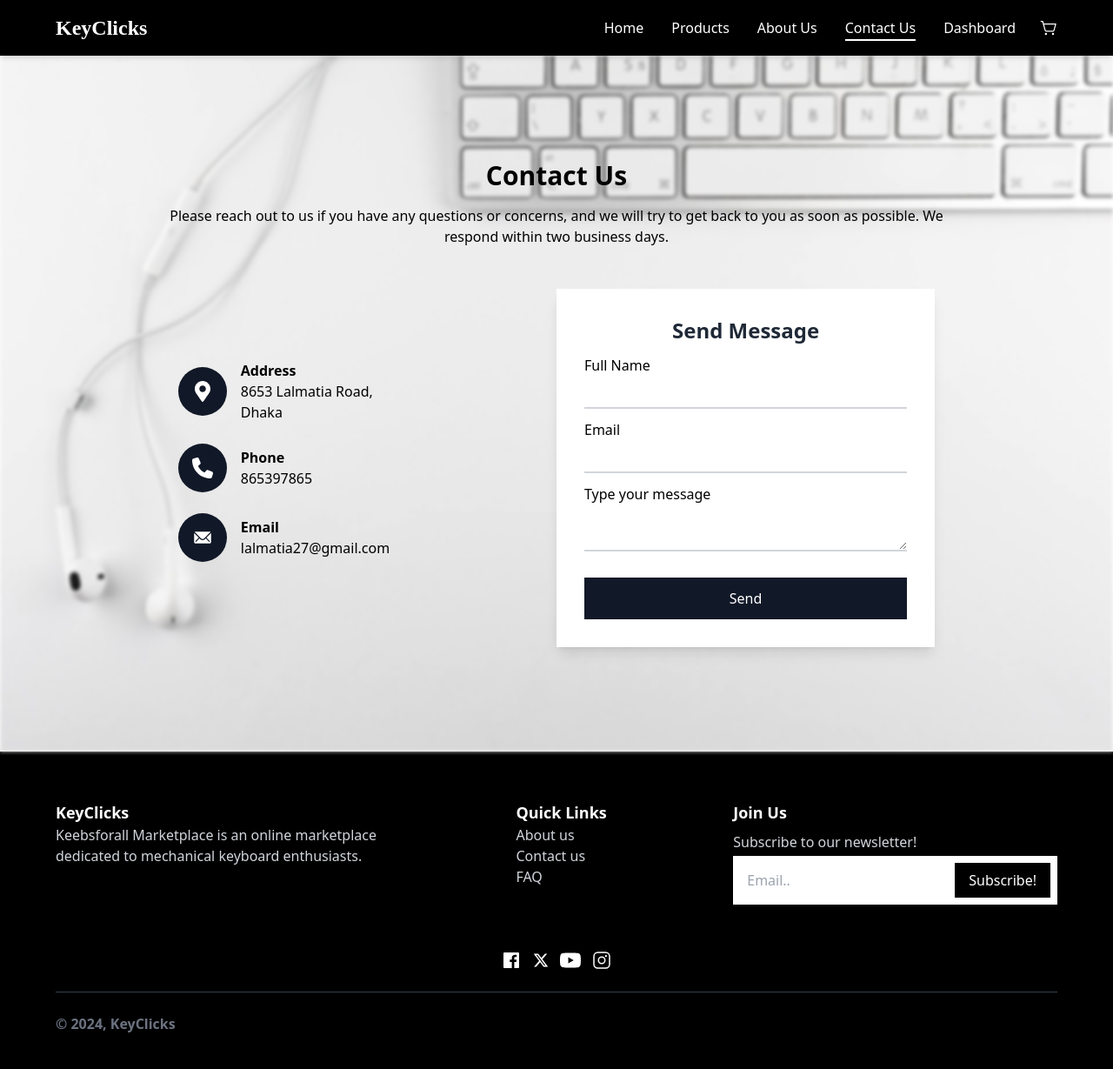
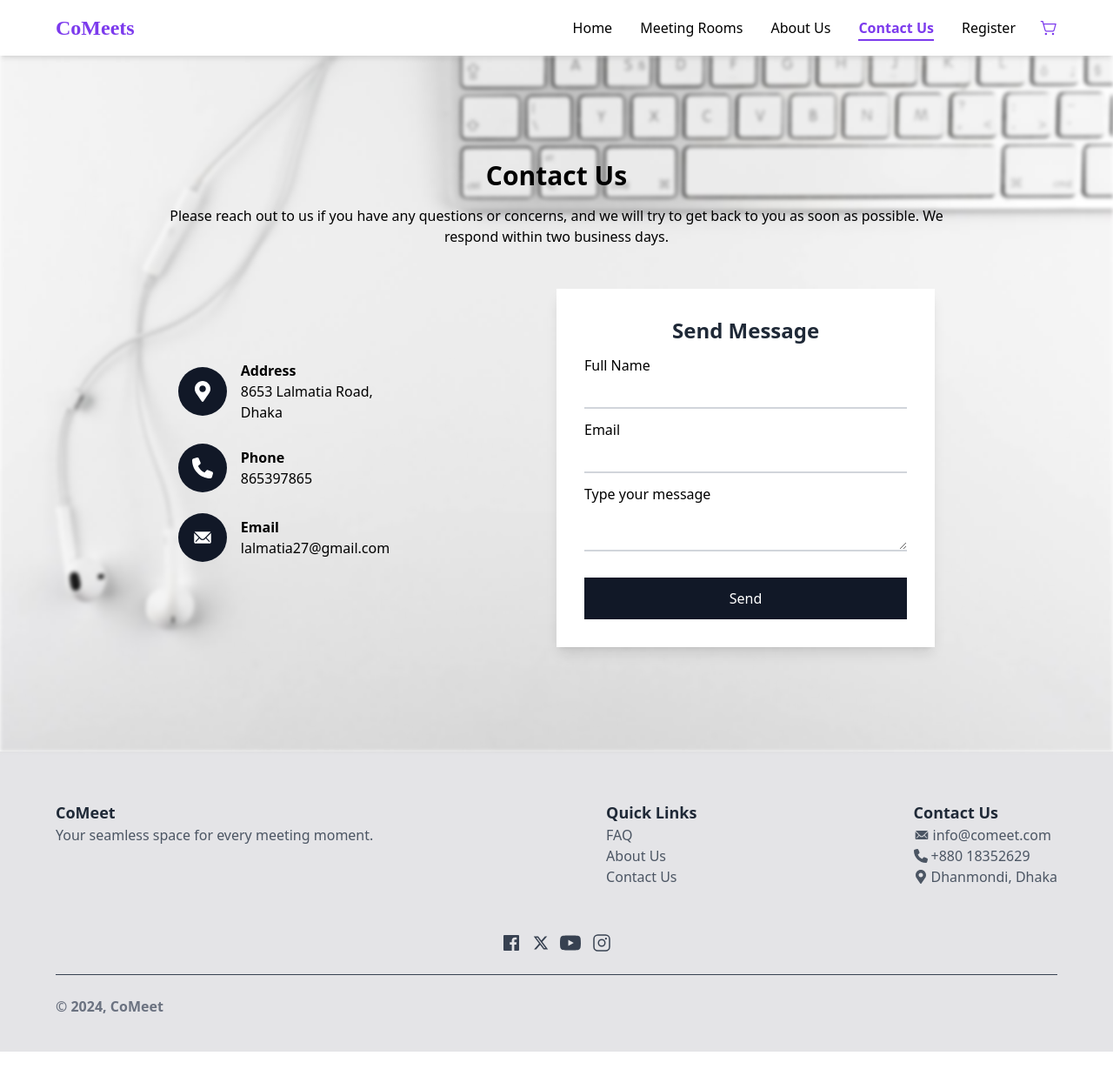
Before and after one commit to ShamimaNasrin/co-meet-client, a React (Vite) app: page /contact in a window 1280 px wide. Shown: the whole page at 87% size. Built offline with nearby package versions, Linux system fonts and the light colour scheme.

Commit message:
navbar, footer, faq

```diff
--- a/src/pages/faqs/FaqsMain.tsx
+++ b/src/pages/faqs/FaqsMain.tsx
@@ -1,23 +1,35 @@
 const faqs = [
   {
-    ques: "What are the payment methods available?",
-    ans: "At the moment, we accept all credit and debit cards through Stripe.",
+    ques: "What are the available payment methods?",
+    ans: "We accept payments through all major credit cards, debit cards, and PayPal. More payment options will be available soon.",
   },
   {
-    ques: "I have placed an order, when will I be receiving my purchases?",
-    ans: "We are committed to process all our orders within 2 working days!. Delivery usually will takes about 2 to 5 business days for Dhaka, 7 to 15 business days for outside Dhaka",
+    ques: "How can I book a meeting room?",
+    ans: "Simply browse the available rooms, select a time slot, and confirm your booking. You'll receive a confirmation email with all the details.",
   },
   {
-    ques: "How much is the shipping fee?",
-    ans: "Shipping Within Dhaka: 50 BDT for 1st KG, 30 BDT for subsequent KG. Shipping To outside Dhaka: 100 BDT for 1st KG, 50 BDT for subsequent 0.5KG.",
+    ques: "Can I cancel or reschedule my booking?",
+    ans: "Yes, you can cancel or reschedule your booking up to 24 hours before the scheduled time without any charges. Cancellations or changes made within 24 hours will incur a fee.",
   },
   {
-    ques: "How do I know if a product is available? Can I pre-order products from you?",
-    ans: "All our products that you can purchase in our website are AVAILABLE & READY STOCK. Unless it is specifically mentioned that it's a PRE-ORDER or GROUP BUY product.",
+    ques: "Are refreshments provided in the meeting rooms?",
+    ans: "Some of our meeting rooms offer complimentary refreshments. You can check the room amenities when making your booking.",
   },
   {
-    ques: "I ordered the wrong item/colour, can I request for an exchange?",
-    ans: "Our apologies as we do not accept refund or return unless the product arrived faulty. Please share a picture or video of the issue and we shall take it from there.",
+    ques: "What is your refund policy?",
+    ans: "Refunds are available for cancellations made 24 hours before the booking time. No refunds will be issued for late cancellations or no-shows.",
+  },
+  {
+    ques: "Can I extend my meeting if it goes longer than expected?",
+    ans: "You can extend your meeting if the room is available. Additional charges will apply for the extended time.",
+  },
+  {
+    ques: "Do you offer any discounts for bulk bookings?",
+    ans: "Yes, we offer special discounts for long-term and bulk bookings. Please contact our support team for more details.",
+  },
+  {
+    ques: "How do I know if the room I want is available?",
+    ans: "You can check real-time availability for all rooms directly on our platform. If a room is booked, it will be marked as unavailable for the selected time slot.",
   },
 ];
 
--- a/src/pages/homePage/Footer.tsx
+++ b/src/pages/homePage/Footer.tsx
@@ -3,47 +3,53 @@ import { BiLogoFacebookSquare } from "react-icons/bi";
 import { RiTwitterXFill } from "react-icons/ri";
 import { SiYoutube } from "react-icons/si";
 import { PiInstagramLogo } from "react-icons/pi";
+import { FaMapMarkerAlt } from "react-icons/fa";
+import { FaPhone } from "react-icons/fa6";
+import { IoIosMail } from "react-icons/io";
+
+const links = [
+  { name: "FAQ", path: "/faqs" },
+  { name: "About Us", path: "/about" },
+  { name: "Contact Us", path: "/contact" },
+];
 
 const Footer = () => {
   return (
-    <div className="w-full bottom-0 left-0 z-50 bg-black xl:px-16 lg:px-16 md:px-10 px-7 xl:py-10 lg:py-10 md:py-7 py-5">
+    <div className="w-full bottom-0 left-0 z-50 bg-zinc-200 xl:px-16 lg:px-16 md:px-10 px-7 xl:py-10 lg:py-10 md:py-7 py-5 font-sans">
       <div className="flex xl:flex-row lg:flex-row md:flex-row flex-col justify-between items-start py-3 ">
         <div className="xl:mt-1 lg:mt-1 md:mt-1 mt-3 xl:w-1/3 lg:w-1/3 md:w-2/5 ">
-          <h1 className="text-lg font-semibold text-white">KeyClicks</h1>
-          <p className="text-base font-normal text-gray-300">
-            Keebsforall Marketplace is an online marketplace dedicated to
-            mechanical keyboard enthusiasts.
+          <h1 className="text-lg font-semibold text-gray-800">CoMeet</h1>
+          <p className="text-base font-normal text-gray-600">
+            Your seamless space for every meeting moment.
           </p>
         </div>
         <div className="xl:mt-1 lg:mt-1 md:mt-1 mt-3 ">
-          <h1 className="text-lg font-semibold text-white">Quick Links</h1>
+          <h1 className="text-lg font-semibold text-gray-800">Quick Links</h1>
 
-          <p className="text-base font-normal text-gray-300">
-            <Link to="/about">About us</Link>
-          </p>
-          <p className="text-base font-normal text-gray-300">
-            <Link to="/contact">Contact us</Link>
-          </p>
-          <p className="text-base font-normal text-gray-300">
-            <Link to="/faqs">FAQ</Link>
-          </p>
+          {links.map((link) => (
+            <p
+              key={link.name}
+              className="text-base font-normal text-gray-600 hover:text-gray-800"
+            >
+              <Link to={link.path}>{link.name}</Link>
+            </p>
+          ))}
         </div>
         <div className="xl:mt-1 lg:mt-1 md:mt-1 mt-3 ">
-          <h1 className="text-lg font-semibold text-white mb-2">Join Us</h1>
+          <h1 className="text-lg font-semibold text-gray-800">Contact Us</h1>
 
-          <p className="text-base font-normal text-gray-300  mb-1">
-            Subscribe to our newsletter!
+          <p className="text-base font-normal text-gray-600 hover:text-gray-800 flex items-center">
+            <IoIosMail className="mr-1 text-[18px]" />
+            info@comeet.com
           </p>
-          <div className="flex bg-white p-2">
-            <input
-              type="email"
-              className=" bg-white px-2 py-1 focus:outline-none"
-              placeholder="Email.."
-            />
-            <button className="text-white bg-black py-2 px-4">
-              Subscribe!
-            </button>
-          </div>
+          <p className="text-base font-normal text-gray-600 hover:text-gray-800 flex items-center">
+            <FaPhone className="mr-1" />
+            +880 18352629
+          </p>
+          <p className="text-base font-normal text-gray-600 hover:text-gray-800 flex items-center">
+            <FaMapMarkerAlt className="mr-1" />
+            Dhanmondi, Dhaka
+          </p>
         </div>
       </div>
       <div className="m-auto w-full text-center flex justify-center items-center mt-10">
@@ -52,7 +58,7 @@ const Footer = () => {
           target="_blank"
           rel="noopener noreferrer"
         >
-          <BiLogoFacebookSquare className="text-white text-2xl" />
+          <BiLogoFacebookSquare className="text-gray-700 text-2xl" />
         </a>
         <a
           href="https://www.twitter.com"
@@ -60,7 +66,7 @@ const Footer = () => {
           rel="noopener noreferrer"
           className="ml-3"
         >
-          <RiTwitterXFill className="text-white text-xl" />
+          <RiTwitterXFill className="text-gray-700 text-xl" />
         </a>
         <a
           href="https://www.youtube.com"
@@ -68,7 +74,7 @@ const Footer = () => {
           rel="noopener noreferrer"
           className="ml-3"
         >
-          <SiYoutube className="text-white text-2xl" />
+          <SiYoutube className="text-gray-700 text-2xl" />
         </a>
         <a
           href="https://www.instagram.com"
@@ -76,12 +82,12 @@ const Footer = () => {
           rel="noopener noreferrer"
           className="ml-3"
         >
-          <PiInstagramLogo className="text-white text-2xl" />
+          <PiInstagramLogo className="text-gray-700 text-2xl" />
         </a>
       </div>
       <hr className="border-t border-gray-700 my-6 " />
       <p className="text-base font-semibold text-gray-500">
-        &copy; 2024, KeyClicks{" "}
+        &copy; 2024, CoMeet{" "}
       </p>
     </div>
   );
--- a/src/pages/homePage/NavBar.tsx
+++ b/src/pages/homePage/NavBar.tsx
@@ -9,23 +9,23 @@ import "./styles/navbar.css";
 const NavBar = () => {
   const links = [
     { name: "Home", path: "/home" },
-    { name: "Products", path: "/products" },
+    { name: "Meeting Rooms", path: "/rooms" },
     { name: "About Us", path: "/about" },
     { name: "Contact Us", path: "/contact" },
-    { name: "Dashboard", path: "/dashboard" },
+    { name: "Register", path: "/signup" },
   ];
   const [open, setOpen] = useState(false);
 
   return (
     <div className=" shadow-md w-full sticky top-0 left-0 z-50">
-      <div className="md:flex items-center justify-between bg-black py-4 xl:px-16 lg:px-16 md:px-10 px-7">
+      <div className="md:flex items-center justify-between bg-white py-4 xl:px-16 lg:px-16 md:px-10 px-7">
         <Link to="/" className="normal-case">
           <div
             className="font-bold text-2xl cursor-pointer flex items-center font-[Poppins]
-   text-white"
+   text-violet-600"
           >
             {/* <span className="text-3xl text-indigo-600 mr-1 pt-2">.</span> */}
-            KeyClicks
+            CoMeets
           </div>
         </Link>
 
@@ -33,18 +33,18 @@ const NavBar = () => {
           onClick={() => setOpen(!open)}
           className="text-3xl absolute right-8 top-6 cursor-pointer md:hidden"
         >
-          <RiCloseLargeFill className="text-white" />
+          <RiCloseLargeFill className="text-violet-600" />
         </div>
 
         <ul
-          className={`md:flex md:items-center md:pb-0 pb-12 absolute md:static bg-black md:z-auto z-[-1] left-0 w-full md:w-auto md:pl-0 pl-9 transition-all duration-500 ease-in ${
+          className={`md:flex md:items-center md:pb-0 pb-12 absolute md:static bg-white md:z-auto z-[-1] left-0 w-full md:w-auto md:pl-0 pl-9 transition-all duration-500 ease-in ${
             open ? "top-20 " : "top-[-490px]"
           }`}
         >
           {links.map((link) => (
             <li
               key={link.name}
-              className="md:ml-8 text-base md:my-0 my-7 text-white hover:text-gray-400 duration-500"
+              className="md:ml-8 text-base md:my-0 my-7 text-black hover:text-gray-400 duration-500"
             >
               <NavLink to={link.path}>{link.name}</NavLink>
             </li>
@@ -52,7 +52,7 @@ const NavBar = () => {
 
           <div className="relative">
             <Link to="/cart">
-              <PiShoppingCartSimple className="text-white text-xl xl:ml-7 lg:ml-7 md:ml-7" />
+              <PiShoppingCartSimple className="text-violet-600 text-xl xl:ml-7 lg:ml-7 md:ml-7" />
             </Link>
           </div>
         </ul>
--- a/src/pages/homePage/styles/navbar.css
+++ b/src/pages/homePage/styles/navbar.css
@@ -1,4 +1,6 @@
 .active {
   padding-bottom: 2px;
-  border-bottom: 2px solid white;
+  border-bottom: 2px solid rgb(124 58 237);
+  color: rgb(124 58 237);
+  font-weight: 600;
 }
```
